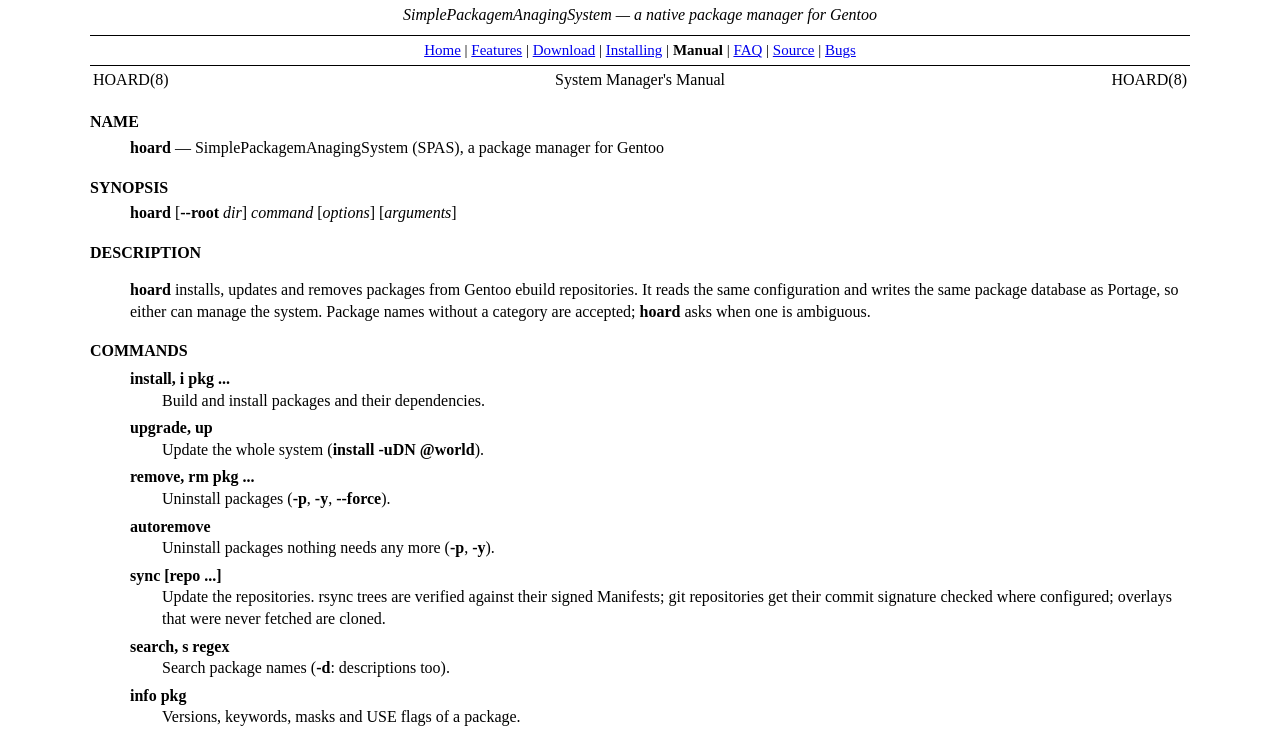
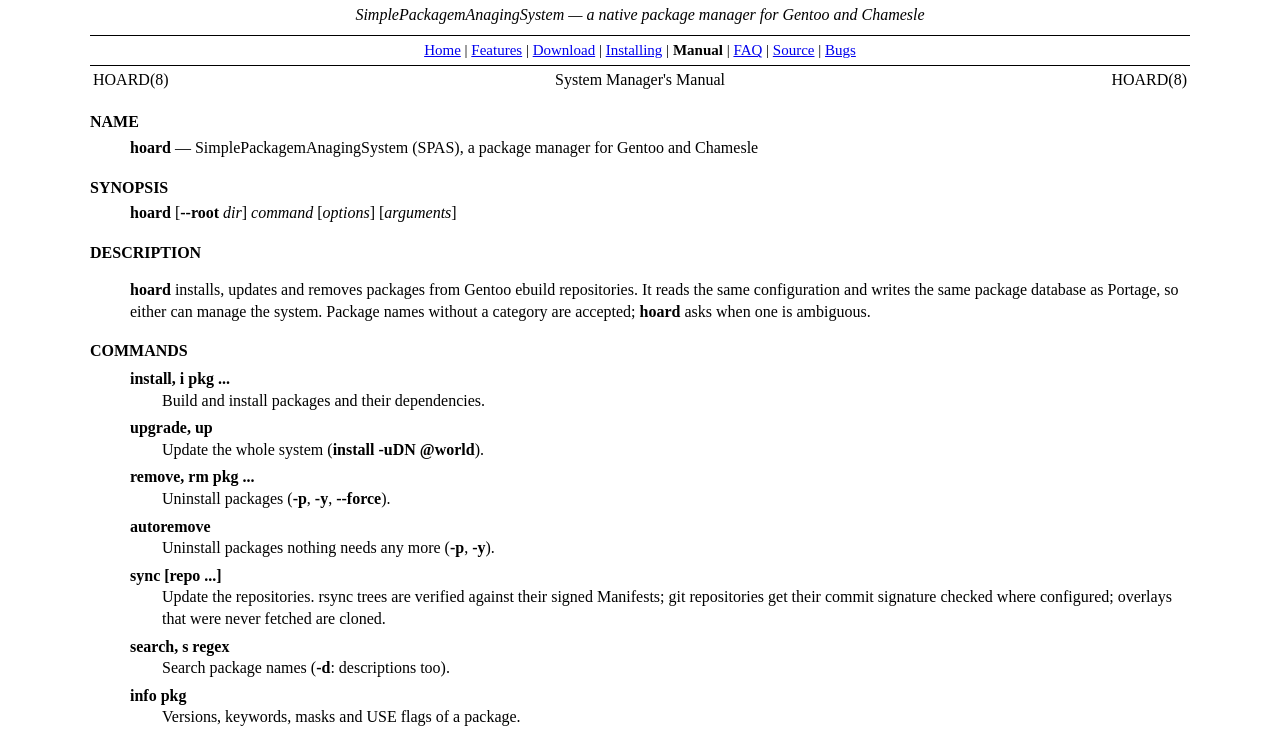
Before and after one commit to tortr-rs/SimplePackagemAnagingSystem, a plain HTML site: page docs/manual.html in a window 1280 px wide. Shown: the part 68-799 px from the top of the page. Drawn offline with Linux system fonts and the light colour scheme.

Commit message:
SPAS is a package manager for Gentoo and Chamesle

```diff
--- a/docs/manual.html
+++ b/docs/manual.html
@@ -3,7 +3,7 @@
 <head>
 <meta http-equiv="Content-Type" content="text/html; charset=utf-8">
 <meta name="viewport" content="width=device-width, initial-scale=1">
-<meta name="description" content="SPAS (SimplePackagemAnagingSystem): hoard, a native package manager for Gentoo written in Rust.">
+<meta name="description" content="SPAS (SimplePackagemAnagingSystem): hoard, a native package manager for Gentoo and Chamesle written in Rust.">
 <title>SPAS: hoard(8)</title>
 <link rel="stylesheet" type="text/css" href="style.css">
 </head>
@@ -12,7 +12,7 @@
 
 <div id="top">
 <h1><a href="index.html">SPAS</a></h1>
-<div class="sub">SimplePackagemAnagingSystem &mdash; a native package manager for Gentoo</div>
+<div class="sub">SimplePackagemAnagingSystem &mdash; a native package manager for Gentoo and Chamesle</div>
 </div>
 
 <div id="nav">
@@ -30,7 +30,7 @@
 <table class="hdr" summary="man header"><tr><td>HOARD(8)</td><td style="text-align:center">System Manager's Manual</td><td style="text-align:right">HOARD(8)</td></tr></table>
 
 <h2>NAME</h2>
-<div class="ind"><b>hoard</b> &mdash; SimplePackagemAnagingSystem (SPAS), a package manager for Gentoo</div>
+<div class="ind"><b>hoard</b> &mdash; SimplePackagemAnagingSystem (SPAS), a package manager for Gentoo and Chamesle</div>
 
 <h2>SYNOPSIS</h2>
 <div class="ind"><b>hoard</b> [<b>--root</b> <i>dir</i>] <i>command</i> [<i>options</i>] [<i>arguments</i>]</div>
```
Also changed, not shown: docs/download.html (+2 -2 lines), docs/faq.html (+2 -2 lines), docs/features.html (+2 -2 lines), docs/index.html (+2 -2 lines), docs/install.html (+2 -2 lines), 2 other files.
